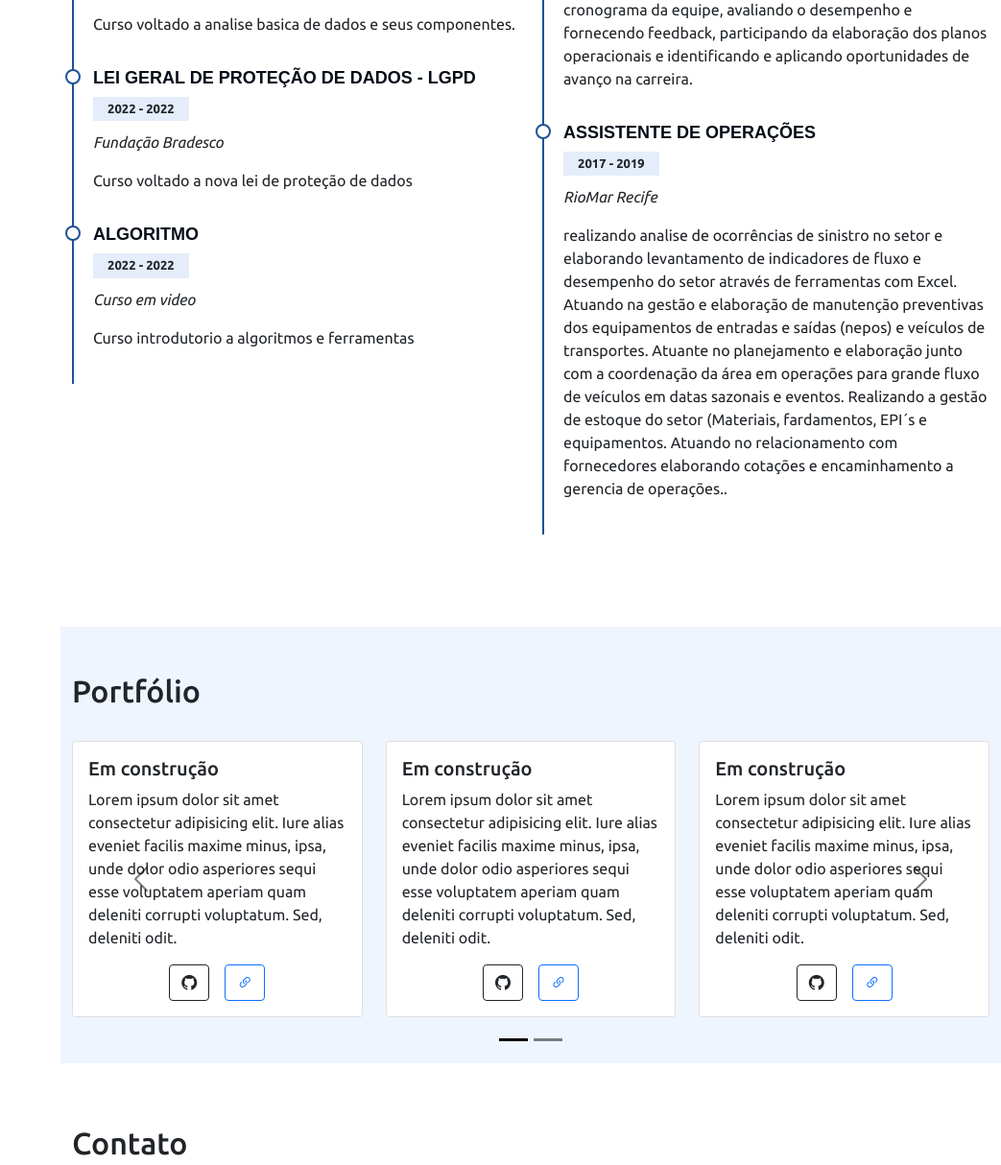
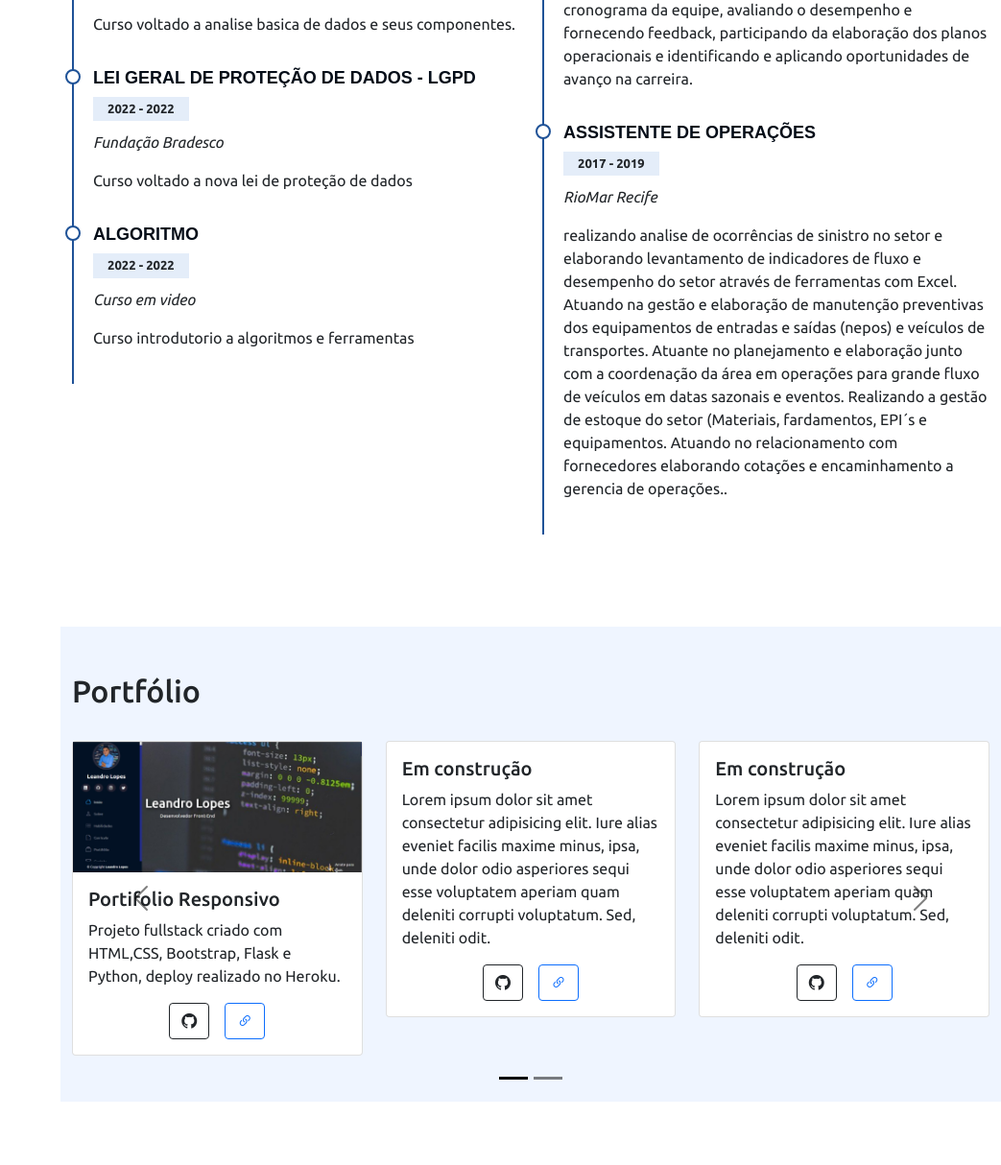
Before and after one commit to Leandrocls/Portifolio_responsivo, a Flask app: page / in a window 1280 px wide. Shown: the part 3206-4420 px from the top of the page at 96% size, without its empty margins (237-1280 px from the left). Run offline with Flask 2, Linux system fonts and the light colour scheme; some libraries are stand-ins or nearby versions.

Commit message:
Inserindo projeto no portifolio

```diff
--- a/templates/index.html
+++ b/templates/index.html
@@ -364,15 +364,16 @@
                         <div class="row row-cols-1 row-cols-md-3 g-4">
                             <div class="col">
                                 <div class="card">
-
+                                    <img src="../static/img/Portifolio-responsivo.jpeg" alt="Projeto portifolio Responsivo">
                                     <div class="card-body">
-                                        <h5 class="card-title">Em construção</h5>
-                                        <p class="card-text">Lorem ipsum dolor sit amet consectetur adipisicing elit. Iure alias eveniet facilis maxime minus, ipsa, unde dolor odio asperiores sequi esse voluptatem aperiam quam deleniti corrupti voluptatum. Sed, deleniti odit.</p>
+                                        <h5 class="card-title">Portifolio Responsivo</h5>
+                                        <p class="card-text">Projeto fullstack criado com HTML,CSS, Bootstrap, Flask e Python,
+                                            deploy realizado no Heroku.</p>
                                         <div class="d-flex justify-content-center">
-                                            <a href="#"
+                                            <a href="https://leandrocls.herokuapp.com/"
                                                 target='_blank' class="btn btn-outline-dark me-3"><i
                                                     class="bi bi-github"></i></a>
-                                            <a href="#" target='_blank'
+                                            <a href="https://github.com/Leandrocls/Portifolio_responsivo" target='_blank'
                                                 class="btn btn-outline-primary"><i class="bi bi-link-45deg"></i></a>
                                         </div>
                                     </div>
```
Also changed, not shown: static/img/Portifolio-responsivo.jpeg (added).
